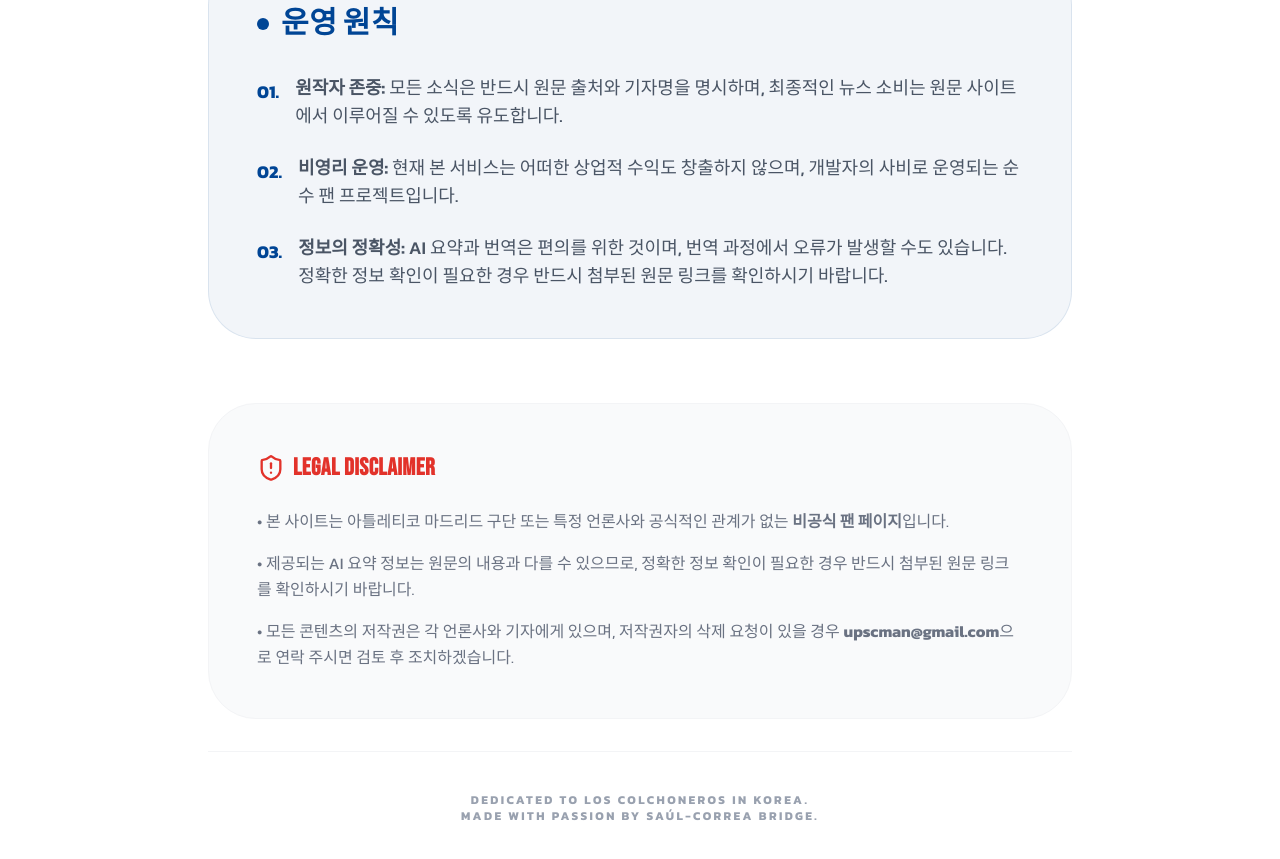
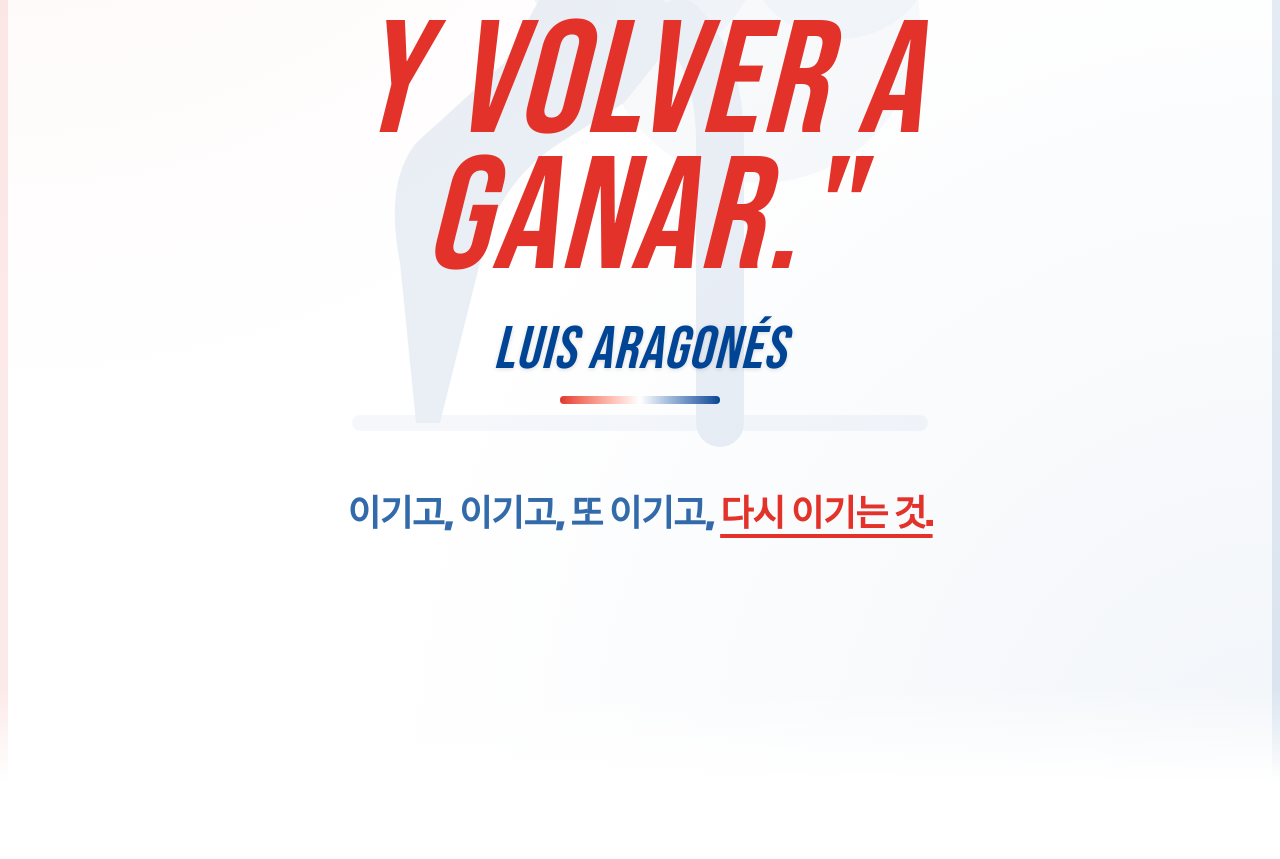
Before and after one commit to upsc208/aleti-news-FE, a Next.js app: page /about in a window 1280 px wide. Shown: the part 1915-2774 px from the top of the page. Built offline with nearby package versions, Linux system fonts and the light colour scheme.

Commit message:
fix: 뱃지와 소개 페이지 수정

```diff
--- a/src/app/about/page.tsx
+++ b/src/app/about/page.tsx
@@ -13,8 +13,6 @@
           </Link>
         </div>
       </div>
-
-      <Hero />
 
       <main className="container mx-auto px-4 pt-16 max-w-4xl">
         <h1 className="text-4xl sm:text-5xl font-black text-gray-900 mb-12 tracking-tight">
@@ -68,15 +66,12 @@
               </p>
             </div>
           </div>
-
-          <div className="pt-10 border-t border-gray-100 text-center">
-            <p className="text-xs text-gray-400 font-bold uppercase tracking-[0.2em]">
-              Dedicated to Los Colchoneros in Korea. <br/>
-              Made with passion by Saúl-Correa Bridge.
-            </p>
-          </div>
         </div>
       </main>
+
+      <div className="my-16">
+        <Hero />
+      </div>
     </div>
   );
 }
--- a/src/components/Header.tsx
+++ b/src/components/Header.tsx
@@ -41,7 +41,7 @@
               stats={[
                 { label: '출전', value: '499' },
                 { label: '골', value: '212' },
-                { label: '어시스트', value: '99' }
+                { label: '도움', value: '99' }
               ]}
             />
           </div>
@@ -94,7 +94,7 @@
             stats={[
               { label: '출전', value: '499' },
               { label: '골', value: '212' },
-              { label: '어시스트', value: '99' }
+              { label: '도움', value: '99' }
             ]}
           />
         </div>
```
